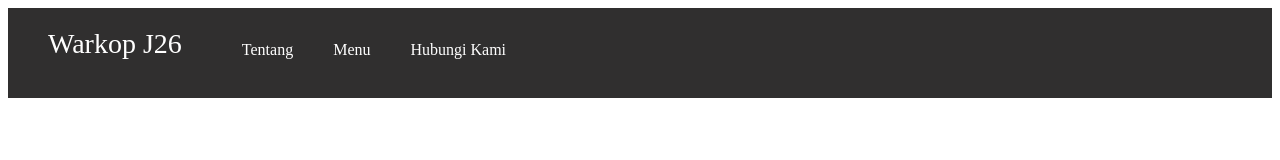
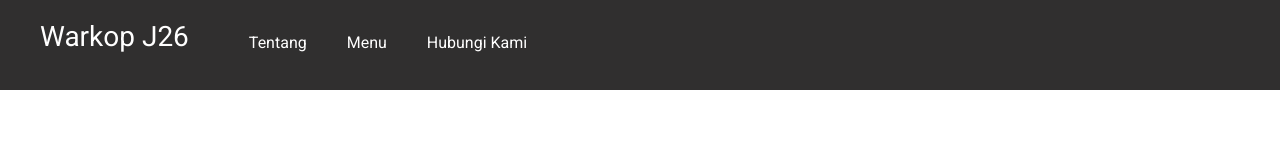
Before and after one commit to iamheru/J26, a plain HTML site: page index.html in a window 1280 px wide. Drawn offline with Linux system fonts and the light colour scheme.

Commit message:
Update style.css

```diff
--- a/style.css
+++ b/style.css
@@ -1,6 +1,17 @@
 /*
 Style J26
 */
+html, body,
+ul, ol, li,
+h1, h2, h3, h4, h5, h6, p,
+form, input, div {
+  margin: 0;
+  padding: 0;
+}
+
+body {
+  font-family: 'Roboto', sans-serif;;
+}
 .header {
     background-color: #302f2f;
     color: #fff;
```
